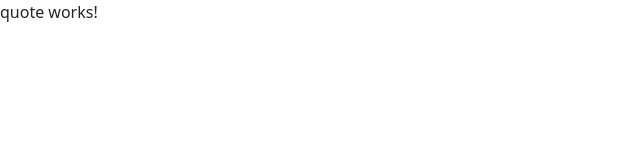
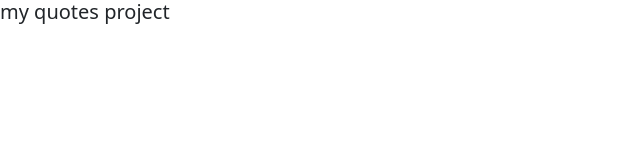
Before and after one commit to 0724654276/QUOTE., an Angular app: page / in a window 1280 px wide. Shown: the top 160 px of the page, without its empty margins (0-640 px from the left). Built offline with nearby package versions, Linux system fonts and the light colour scheme.

Commit message:
imported class quote into quote component

```diff
--- a/src/app/quote.ts
+++ b/src/app/quote.ts
@@ -1,3 +1,3 @@
-export class Quote (public id:number, public quote: string, public author: string, public publisher: string){
+export class Quote  constructor(public id:number, public quote: string, public author: string, public publisher: string){
 
 }
--- a/src/app/quote/quote.component.html
+++ b/src/app/quote/quote.component.html
@@ -1 +1,3 @@
-<p>quote works!</p>
+<h5>my quotes project
+
+</h5>
--- a/src/app/quote/quote.component.ts
+++ b/src/app/quote/quote.component.ts
@@ -1,4 +1,5 @@
 import { Component, OnInit } from '@angular/core';
+import { Quote } from '../quote'
 
 @Component({
   selector: 'app-quote',
```
